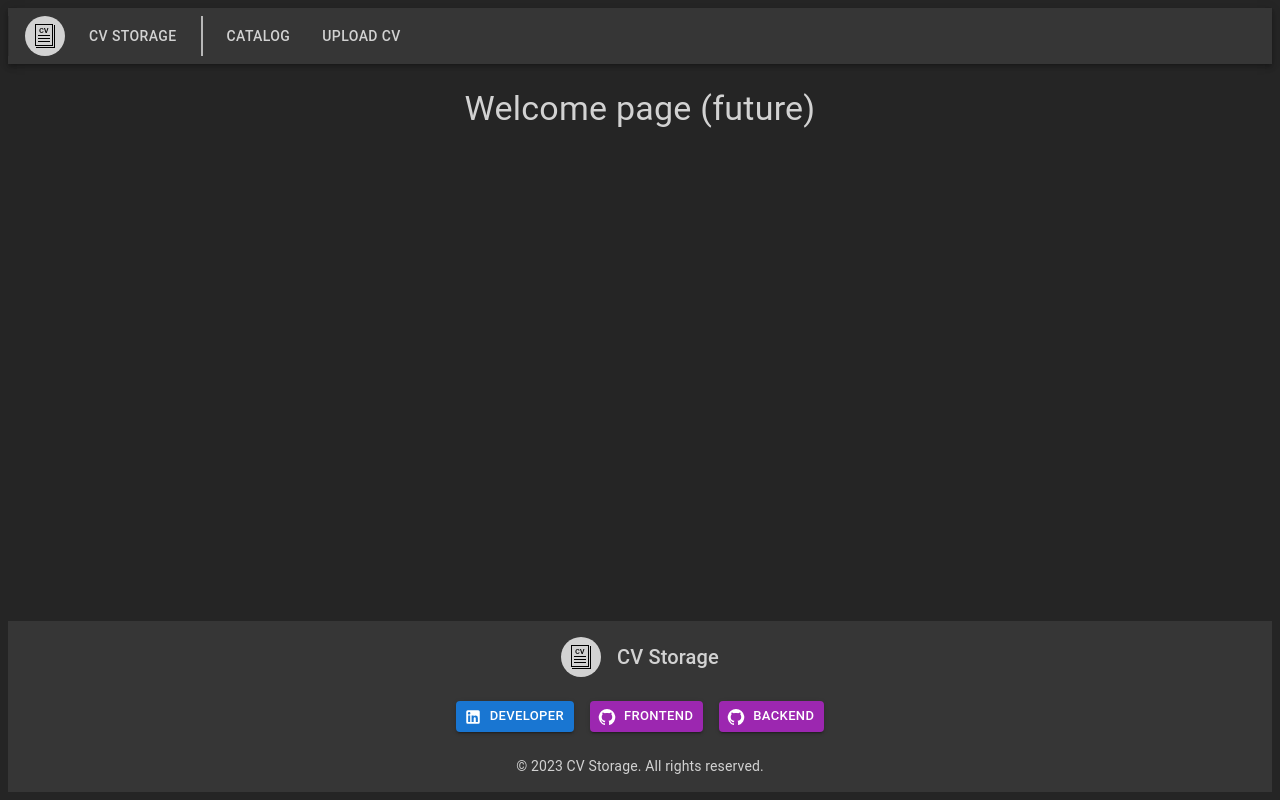
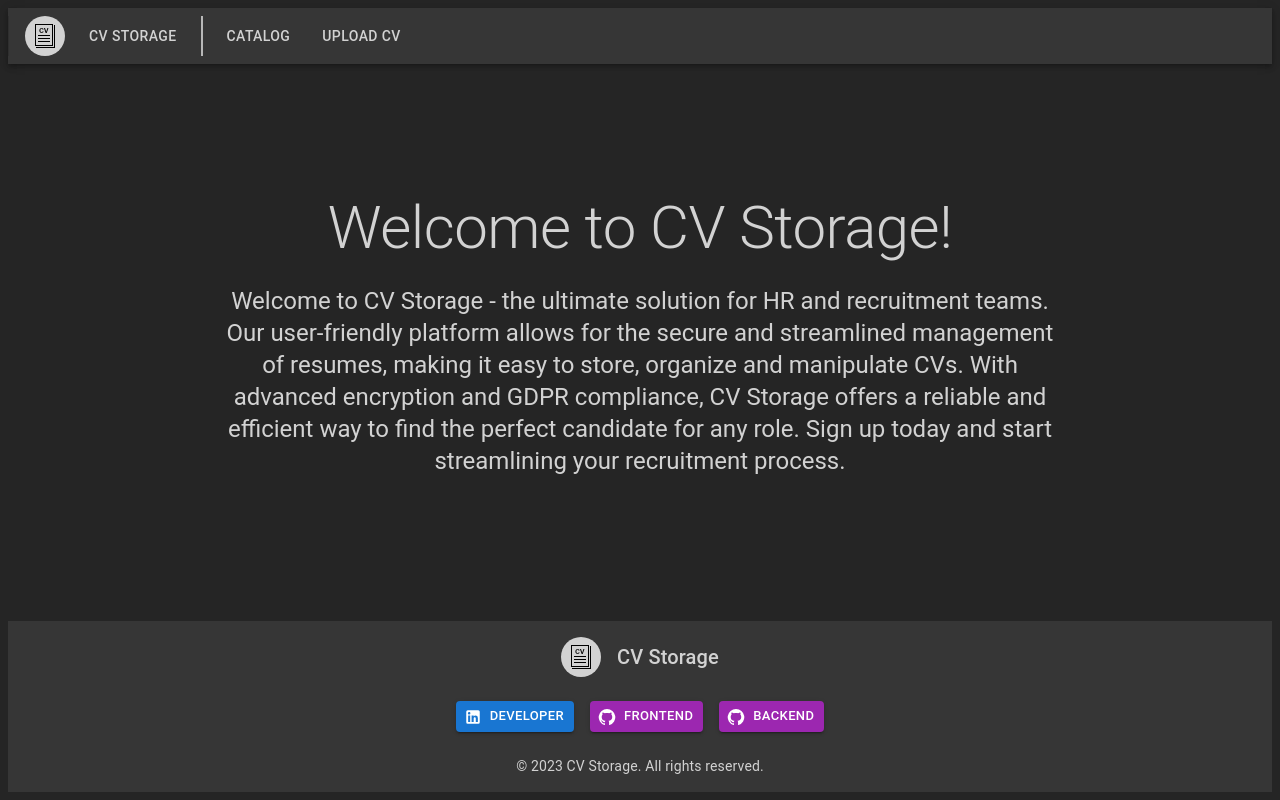
Before and after one commit to l1st1k/InIS-CourseWork, a React (Vite) app in the folder cv_storage_react/: page / in a window 1280 px wide. Built offline with nearby package versions, Linux system fonts and the light colour scheme.

Commit message:
Done HomePage.jsx

```diff
--- a/cv_storage_react/src/pages/HomePage.jsx
+++ b/cv_storage_react/src/pages/HomePage.jsx
@@ -1,5 +1,5 @@
 import React from "react";
-import { Box, Typography } from "@mui/material";
+import { Box, Container, Typography } from "@mui/material";
 import { Header } from "../components/Header";
 import { Footer } from "../components/Footer";
 
@@ -15,17 +15,26 @@ export const HomePage = () => {
         }}
       >
         <Header sx={{ flex: "2" }} />
-        <Typography
-          variant="h4"
-          sx={{
-            py: 3,
-            flex: "10 1",
-            justifyContent: "center",
-            textAlign: "center",
-          }}
-        >
-          Welcome page (future)
-        </Typography>
+        <Container maxWidth="md">
+          <Typography
+            component="h1"
+            variant="h2"
+            align="center"
+            color="#d2d2d2"
+            gutterBottom
+          >
+            Welcome to CV Storage!
+          </Typography>
+          <Typography variant="h5" align="center" color="#d2d2d2" paragraph>
+            Welcome to CV Storage - the ultimate solution for HR and recruitment
+            teams. Our user-friendly platform allows for the secure and
+            streamlined management of resumes, making it easy to store, organize
+            and manipulate CVs. With advanced encryption and GDPR compliance, CV
+            Storage offers a reliable and efficient way to find the perfect
+            candidate for any role. Sign up today and start streamlining your
+            recruitment process.
+          </Typography>
+        </Container>
         <Footer sx={{ flex: "2" }} />
       </Box>
     </>
```
